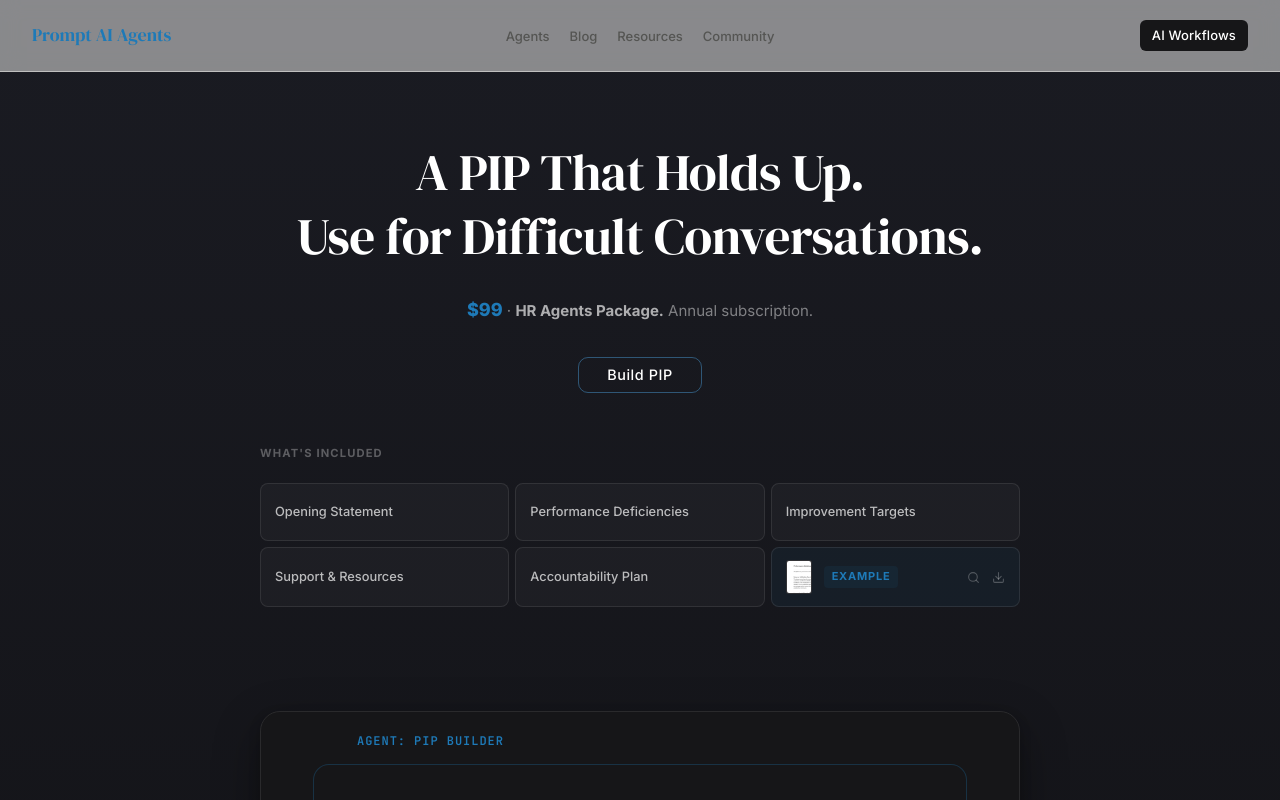
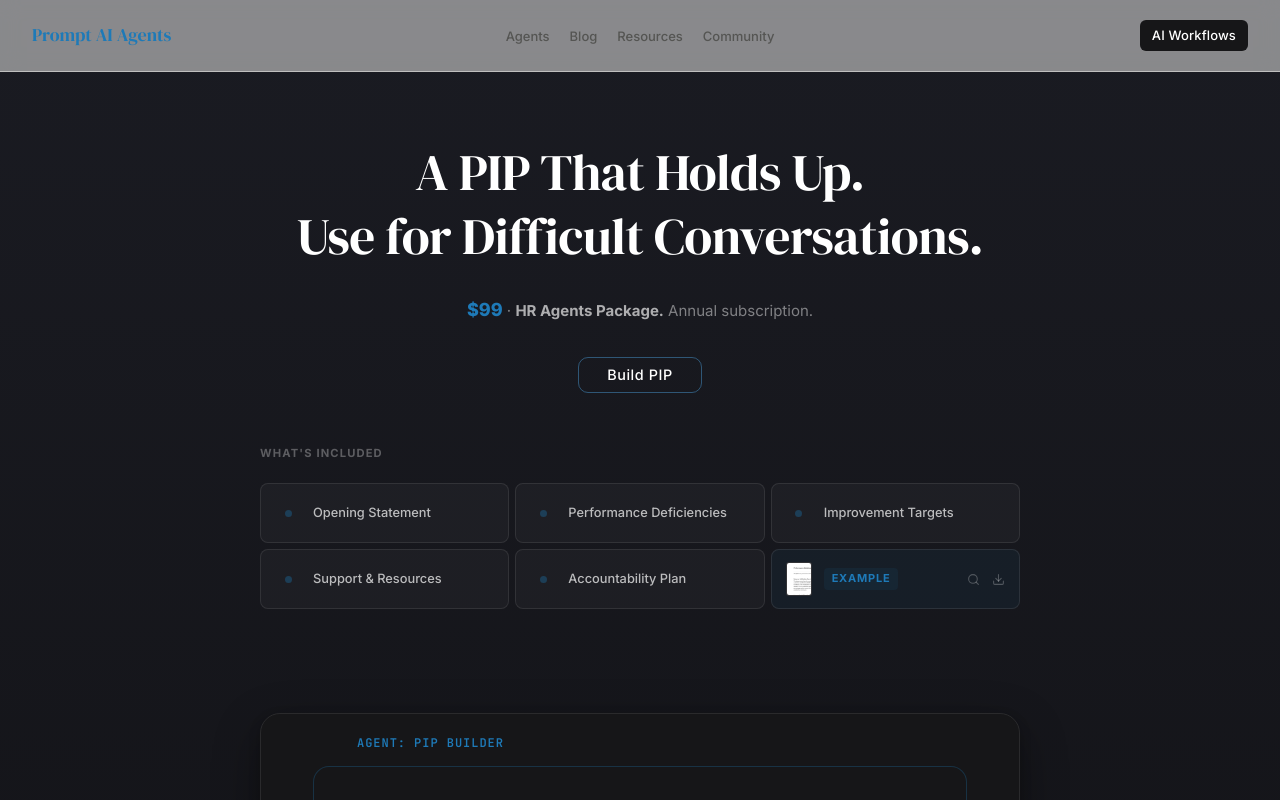
Before and after one commit to coolcalvin457-tech/agent-timesaver-nextjs, a Next.js app: page /pip-builder in a window 1280 px wide. Shown: the top 800 px of the page. Built offline with nearby package versions, Linux system fonts and the light colour scheme.

Commit message:
PIPSectionCards: add blue dot anchor to section rows to align text with Example row

```diff
--- a/components/PIPSectionCards.tsx
+++ b/components/PIPSectionCards.tsx
@@ -42,8 +42,24 @@ export default function PIPSectionCards() {
           <div
             key={section.title}
             className="kit-list-row"
-            style={{ cursor: "default", minHeight: "58px", paddingLeft: "14px" }}
+            style={{ cursor: "default", minHeight: "58px" }}
           >
+            {/* Dot anchor — sits in same position as thumbnail, aligns text with Example row */}
+            <div style={{
+              width: "26px",
+              height: "34px",
+              flexShrink: 0,
+              display: "flex",
+              alignItems: "center",
+              justifyContent: "center",
+            }}>
+              <div style={{
+                width: "7px",
+                height: "7px",
+                borderRadius: "50%",
+                background: "rgba(30,122,184,0.35)",
+              }} />
+            </div>
             <span className="kit-list-title">
               {section.title}
             </span>
```
